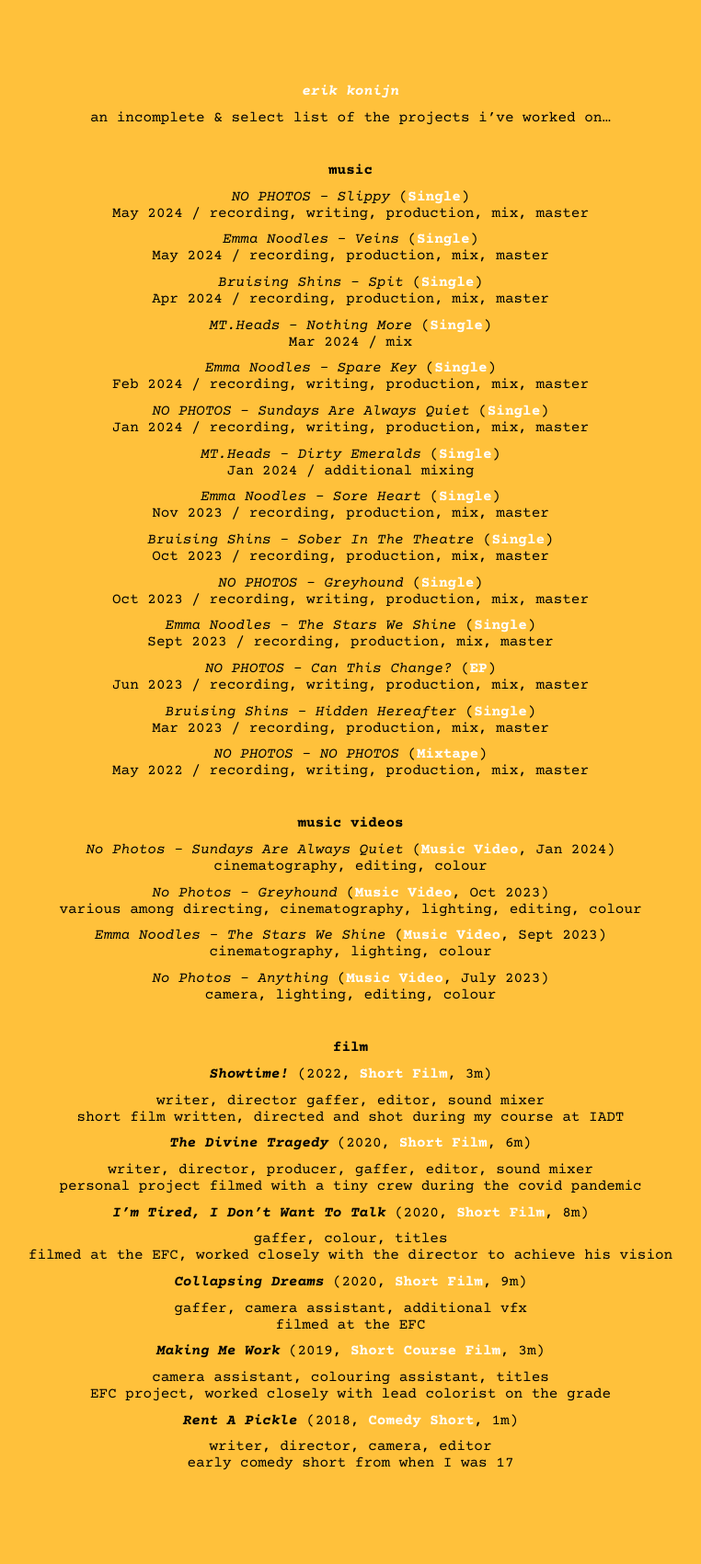
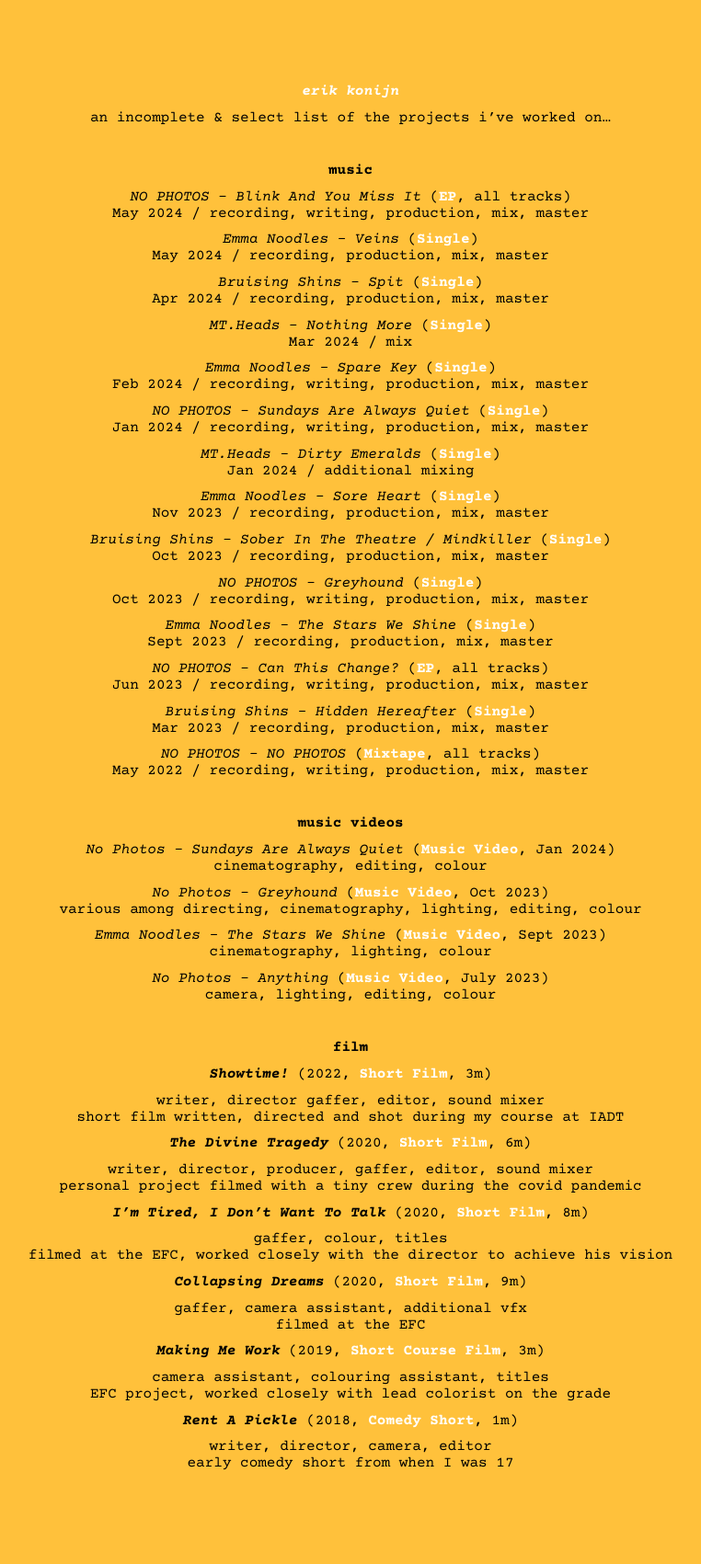
Before and after one commit to erikonijn/erikonijn.github.io, a Jekyll site: the page built from pages/credits.md, in a window 1280 px wide. Shown: the whole page at 92% size, without its empty margins (259-1021 px from the left). Built offline with Jekyll 4.4.1, drawn with Linux system fonts in a browser that asks for light colours.

Commit message:
added track info + minor updates

```diff
--- a/pages/credits.md
+++ b/pages/credits.md
@@ -13,7 +13,7 @@ an incomplete & select list of the projects i've worked on...
 
 **music**
 
-*NO PHOTOS - Slippy* ([**Single**](https://open.spotify.com/album/1acOMBww6C6RVdKw0ogQem){:target="_blank"})
+*NO PHOTOS - Blink And You Miss It* ([**EP**](https://open.spotify.com/album/1acOMBww6C6RVdKw0ogQem){:target="_blank"}, all tracks)
 May 2024 / recording, writing, production, mix, master
 
 *Emma Noodles - Veins* ([**Single**](https://open.spotify.com/track/5c31xDjXsYX1XE2Gm09fa9){:target="_blank"})
@@ -37,7 +37,7 @@ Jan 2024 / additional mixing
 *Emma Noodles - Sore Heart* ([**Single**](https://open.spotify.com/track/0W4XczWMmB4Du4RCpFaxyr){:target="_blank"})
 Nov 2023 / recording, production, mix, master
 
-*Bruising Shins - Sober In The Theatre* ([**Single**](https://open.spotify.com/album/0437vSbkj2DDfgCpPDZAWp){:target="_blank"})
+*Bruising Shins - Sober In The Theatre / Mindkiller* ([**Single**](https://open.spotify.com/album/0437vSbkj2DDfgCpPDZAWp){:target="_blank"})
 Oct 2023 / recording, production, mix, master
 
 *NO PHOTOS - Greyhound* ([**Single**](https://open.spotify.com/album/2R457N9XlrnMJdnvZE4q2V){:target="_blank"})
@@ -46,13 +46,13 @@ Oct 2023 / recording, writing, production, mix, master
 *Emma Noodles - The Stars We Shine* ([**Single**](https://open.spotify.com/album/7HXTeseYwEi2fgcmYpq4qu){:target="_blank"})
 Sept 2023 / recording, production, mix, master
 
-*NO PHOTOS - Can This Change?* ([**EP**](https://open.spotify.com/album/0sijKgdoaWeKyngvVT23yn){:target="_blank"})
+*NO PHOTOS - Can This Change?* ([**EP**](https://open.spotify.com/album/0sijKgdoaWeKyngvVT23yn){:target="_blank"}, all tracks)
 Jun 2023 / recording, writing, production, mix, master
 
 *Bruising Shins - Hidden Hereafter* ([**Single**](https://open.spotify.com/album/63VU7yNs8JFqjPsmHcXGPy){:target="_blank"})
 Mar 2023 / recording, production, mix, master
 
-*NO PHOTOS - NO PHOTOS* ([**Mixtape**](https://open.spotify.com/album/0fMPF7QZwCUTGZvO5rUfLn){:target="_blank"})
+*NO PHOTOS - NO PHOTOS* ([**Mixtape**](https://open.spotify.com/album/0fMPF7QZwCUTGZvO5rUfLn){:target="_blank"}, all tracks)
 May 2022 / recording, writing, production, mix, master
 
 &nbsp;
```
